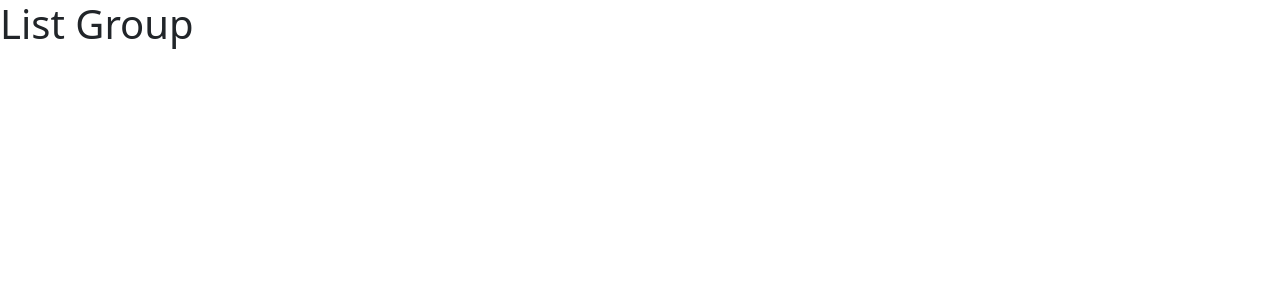
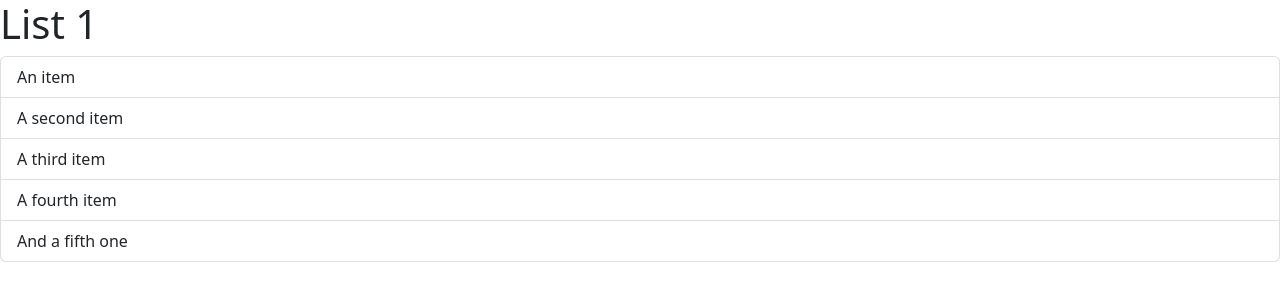
Before and after one commit to cassiasamp/react_mosh, a React (Vite) app: page / in a window 1280 px wide. Shown: the top 300 px of the page. Built offline with nearby package versions, Linux system fonts and the light colour scheme.

Commit message:
Adding a list group

```diff
--- a/src/components/ListGroup.tsx
+++ b/src/components/ListGroup.tsx
@@ -1,6 +1,18 @@
+// import { Fragment } from "react";
 
-function ListGroup(){
-    return <h1>List Group</h1>;
+function ListGroup() {
+  return (
+    <>
+        <h1>List 1</h1>
+        <ul className="list-group">
+            <li className="list-group-item">An item</li>
+            <li className="list-group-item">A second item</li>
+            <li className="list-group-item">A third item</li>
+            <li className="list-group-item">A fourth item</li>
+            <li className="list-group-item">And a fifth one</li>
+        </ul>
+    </>
+  );
 }
 
 export default ListGroup;
```
